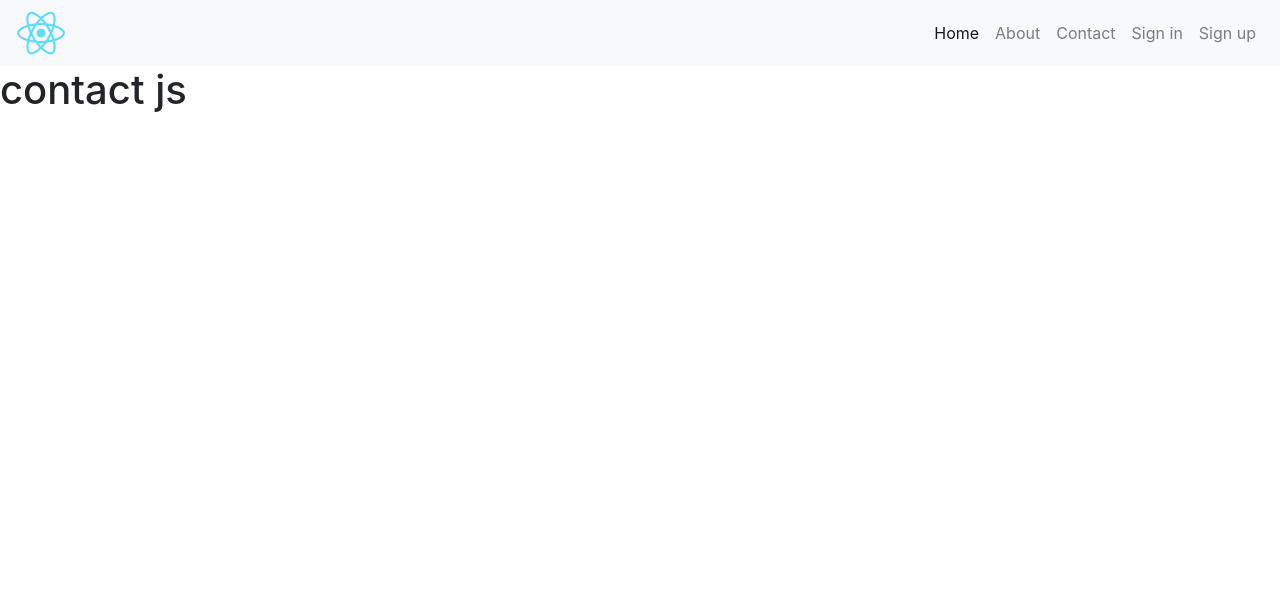
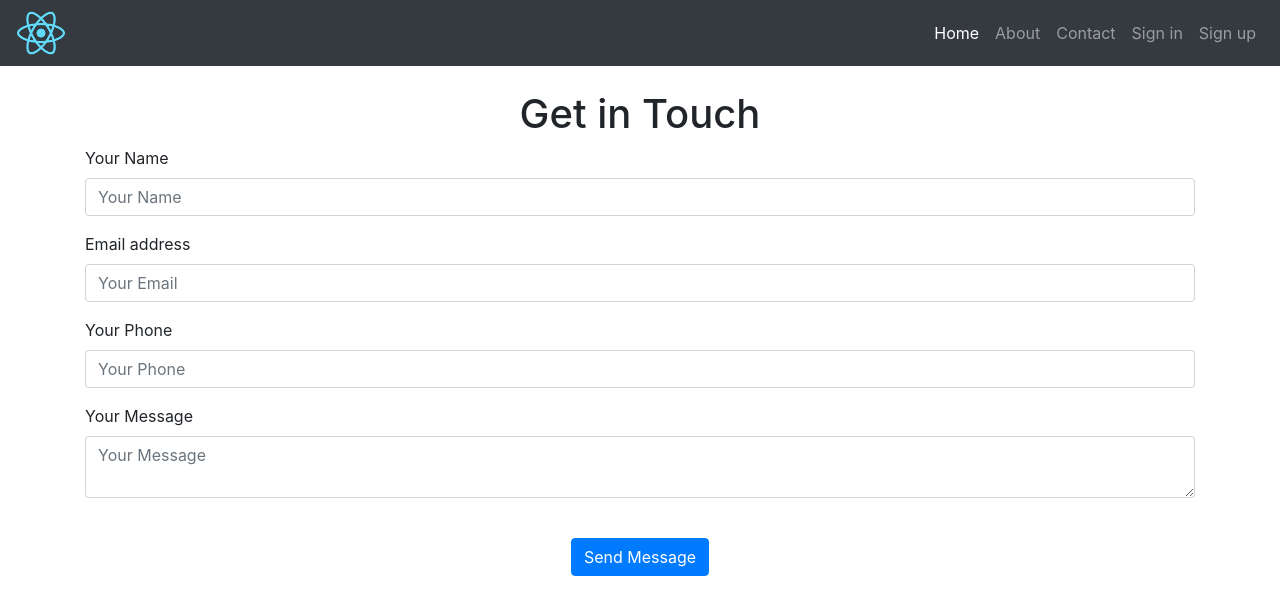
Before and after one commit to asimmaqsood57/MERN-Project, a React (Create React App) app in the folder client/: page /Contact in a window 1280 px wide. Shown: the top 614 px of the page. Built offline with nearby package versions, Linux system fonts and the light colour scheme.

Commit message:
contact form added

```diff
--- a/client/src/components/Contact.js
+++ b/client/src/components/Contact.js
@@ -3,7 +3,55 @@ import React from "react";
 function Contact() {
   return (
     <div>
-      <h1>contact js</h1>
+      <h1 className="text-center mt-4">Get in Touch</h1>
+
+      <div className="container">
+        <form>
+          <div class="form-group">
+            <label for="exampleInputEmail1">Your Name</label>
+            <input
+              type="text"
+              class="form-control"
+              id="exampleInputEmail1"
+              aria-describedby="emailHelp"
+              placeholder="Your Name"
+            />
+          </div>
+          <div class="form-group">
+            <label for="exampleInputEmail1">Email address</label>
+            <input
+              type="email"
+              class="form-control"
+              id="exampleInputEmail1"
+              aria-describedby="emailHelp"
+              placeholder="Your Email"
+            />
+          </div>
+          <div class="form-group">
+            <label for="exampleInputPassword1">Your Phone</label>
+            <input
+              type="text"
+              class="form-control"
+              id="exampleInputPassword1"
+              placeholder="Your Phone"
+            />
+          </div>
+          <div class="form-group">
+            <label for="exampleInputPassword1">Your Message</label>
+            <textarea
+              class="form-control"
+              id="exampleInputPassword1"
+              placeholder="Your Message"
+            ></textarea>
+          </div>
+
+          <div className="text-center">
+            <button type="submit" class="btn btn-primary  m-4">
+              Send Message
+            </button>
+          </div>
+        </form>
+      </div>
     </div>
   );
 }
--- a/client/src/components/Navbar.js
+++ b/client/src/components/Navbar.js
@@ -4,7 +4,7 @@ import { Link } from "react-router-dom";
 const Navbar = () => {
   return (
     <>
-      <nav className="navbar navbar-expand-lg navbar-light bg-light">
+      <nav className="navbar navbar-expand-lg navbar-dark bg-dark">
         <img src={logo} alt="logo" width="50rem" height="50rem" srcset="" />
 
         <button
```
